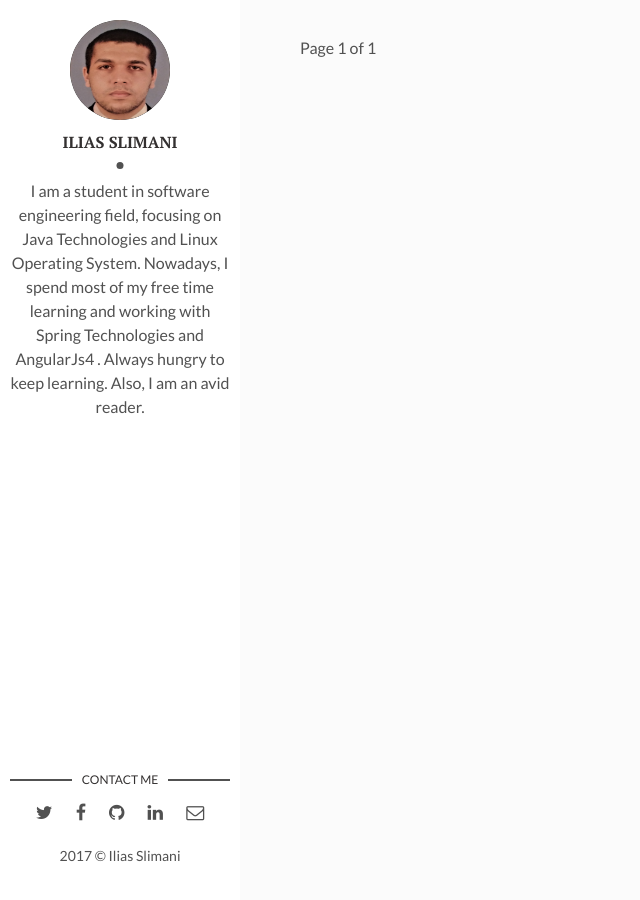
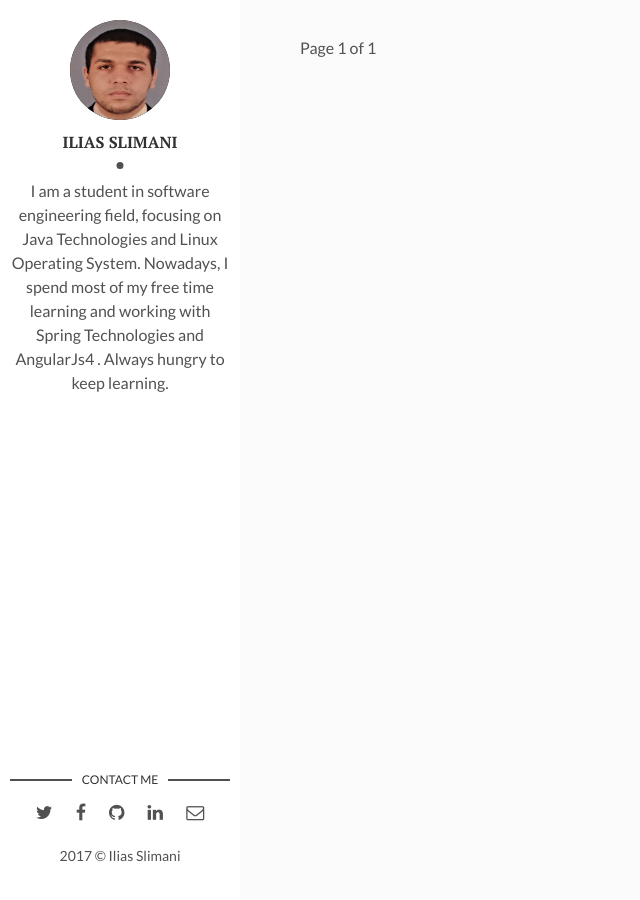
Before and after one commit to saqala/ISlimani.github.io, a Jekyll site: the page built from index.html, in a window 1280 px wide. Shown: the whole page, without its empty margins (0-640 px from the left). Built offline with Jekyll 4.4.1, drawn with Linux system fonts in a browser that asks for light colours; the list of posts is cut into pages by our own code; part of the change alters nothing that is shown.

```diff
--- a/_config.yml
+++ b/_config.yml
@@ -1,8 +1,6 @@
-title: Hello, world! I'm David Freeman
+title: Java Web and Linux Tutorials
 description: > # this means to ignore newlines until "baseurl:"
-  Write an awesome description for your new site here. You can edit this
-  line in _config.yml. It will appear in your document head meta (for
-  Google search results) and in your feed.xml site description.
+  Tutorials for Spring Framework and Linux Os. It provides simple follow-up and walkthroughs videos.
 permalink: ':title/'
 baseurl: "" # the subpath of your site, e.g. /blog
 url: "" # the base hostname & protocol for your site, e.g. http://example.com
@@ -10,12 +8,12 @@ url: "" # the base hostname & protocol for your site, e.g. http://example.com
 # Author Settings
 author: Ilias Slimani # add your name
 author-img: ilias-slimani.jpg # add your photo
-about-author: I am a student in software engineering field, focusing on Java Technologies and Linux Operating System. Nowadays, I spend most of my free time learning and working with Spring Technologies and AngularJs4 . Always hungry to keep learning. Also, I am an avid reader. # add description
+about-author: I am a student in software engineering field, focusing on Java Technologies and Linux Operating System. Nowadays, I spend most of my free time learning and working with Spring Technologies and AngularJs4 . Always hungry to keep learning. # add description
 twitter: # add your Twitter handle
 facebook: # add your Facebook handle
 github: ISlimani # add your Github handle
 linkedin: # add your Linkedin handle
-email: ilias.slimani@edu.uiz.ac.ma# add your Email address
+email: ilias.slimani@edu.uiz.ac.ma # add your Email address
 
 # Disqus
 discus-identifier: mr-brown # add your discus identifier
```
